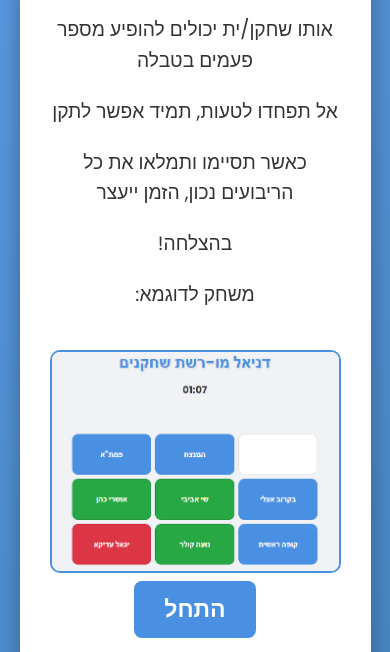
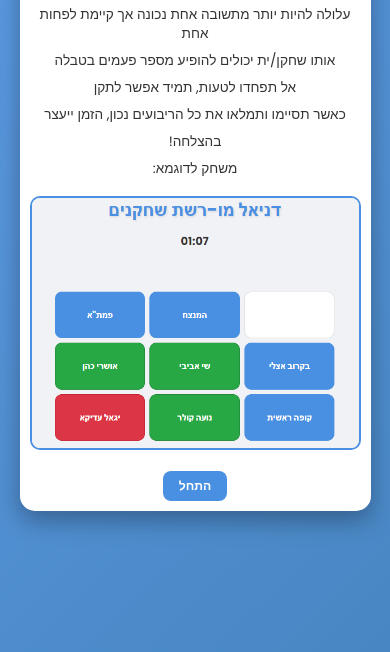
Before and after one commit to OmriOmri31/IsraeliActorsGrid, a plain HTML site: page index.html in a window 390 px wide. Shown: the part 192-844 px from the top of the page. Drawn offline with Linux system fonts and the light colour scheme.

Commit message:
Right paths for webapp + rescaling instructions

```diff
--- a/script.js
+++ b/script.js
@@ -9,9 +9,9 @@
 let secondsElapsed = 0;
 
 // Load audio files for feedback sounds
-const correctSound = new Audio('.assets/sounds/correct.mp3');
-const incorrectSound = new Audio('.assets/sounds/incorrect.mp3');
-const winSound = new Audio('.assets/sounds/yay.mp3');
+const correctSound = new Audio('./sounds/correct.mp3');
+const incorrectSound = new Audio('./sounds/incorrect.mp3');
+const winSound = new Audio('./sounds/yay.mp3');
 
 // Get DOM elements for later use
 const victoryOverlay = document.getElementById('victory-overlay');
--- a/style.css
+++ b/style.css
@@ -58,29 +58,37 @@
     align-items: center;
     justify-content: center;
     z-index: 1000;
+    overflow: hidden;
 }
 
 #instruction-content {
     background-color: #fff;
-    padding: 30px;
+    padding: 15px; /* Reduced padding for more space */
     border-radius: 15px;
     text-align: center;
     max-width: 90%;
+    max-height: 80vh; /* Limit the height to 80% of viewport */
+    overflow-y: hidden; /* Disable scrolling */
     color: var(--text-color);
-    font-size: 1.2em;
+    font-size: 0.9em; /* Decreased font size slightly */
     box-shadow: 0 10px 25px rgba(0, 0, 0, 0.3);
     animation: fadeIn 0.5s ease-in-out;
 }
 
 #instruction-content p {
-    margin-bottom: 20px;
-    line-height: 1.6;
+    margin-bottom: 8px; /* Reduced margin between paragraphs */
+    line-height: 1.4; /* Reduced line height for compact text */
+}
+
+#instruction-content h2 {
+    font-size: 1.2em; /* Adjusted heading size */
+    margin-bottom: 10px;
 }
 
 /* Start Button Styling */
 #start-button {
-    padding: 15px 30px;
-    font-size: 1.2em;
+    padding: 12px 24px;
+    font-size: 1em; /* Slightly smaller font */
     color: #ffffff;
     background-color: var(--primary-color);
     border: none;
@@ -88,6 +96,7 @@
     cursor: pointer;
     font-weight: bold;
     transition: background-color 0.3s ease, transform 0.2s;
+    margin-top: 15px;
 }
 
 #start-button:hover {
@@ -157,7 +166,6 @@
 
 /* Cell Styling */
 .cell {
-    position: relative;
     padding: 10px;
     text-align: center;
     border: 2px solid #ddd;
@@ -173,6 +181,7 @@
     font-weight: 500;
     color: var(--text-color);
     overflow: hidden;
+    position: relative; /* Added for positioning pseudo-element */
 }
 
 /* Hover Effects for Cells */
@@ -288,7 +297,6 @@
     overflow-x: hidden;
 }
 
-/* Suggestion Item Styling */
 .suggestion-item {
     padding: 10px;
     font-size: 1em;
@@ -396,11 +404,43 @@
         transform: scale(1);
     }
 }
+
 /* Style for the example image in the instructions */
 .example-image {
-    margin-top: 20px;
+    margin-top: 10px;
     max-width: 100%;
+    width: auto;
     height: auto;
     border: 2px solid var(--primary-color);
     border-radius: 10px;
+    max-height: 45vh; /* Increased image height */
 }
+
+/* Responsive Adjustments */
+@media (max-width: 768px) {
+    #instruction-content {
+        font-size: 0.85em; /* Further reduction for smaller screens */
+        padding: 10px;
+    }
+
+    #start-button {
+        font-size: 0.9em;
+        padding: 8px 16px;
+    }
+
+    h1 {
+        font-size: 2em;
+    }
+
+    .cell {
+        font-size: 1em;
+    }
+
+    .header-cell {
+        font-size: 1em;
+    }
+
+    .example-image {
+        max-height: 35vh; /* Adjusted image height for smaller screens */
+    }
+}
```
Also changed, not shown: 6 other files.
